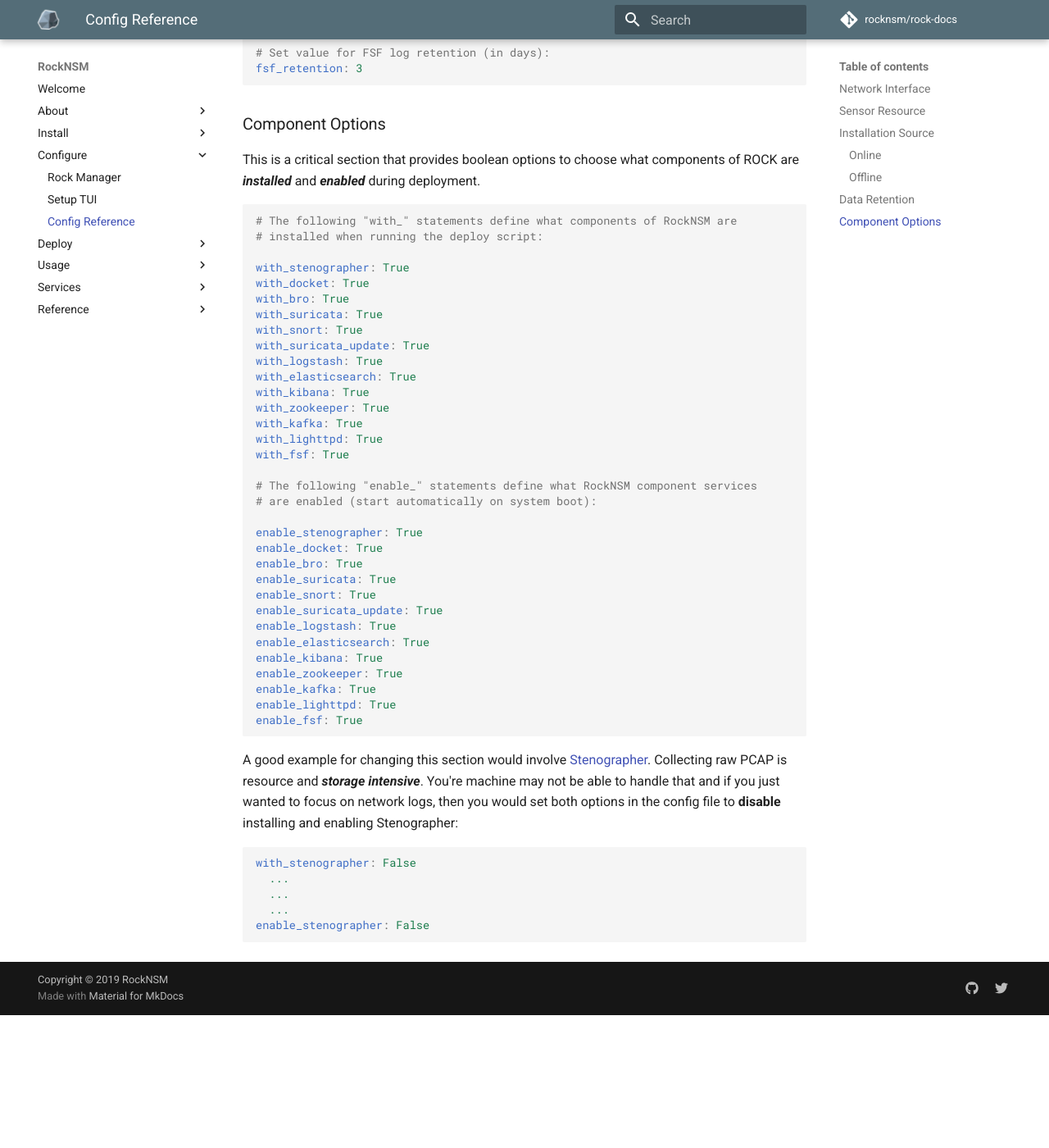
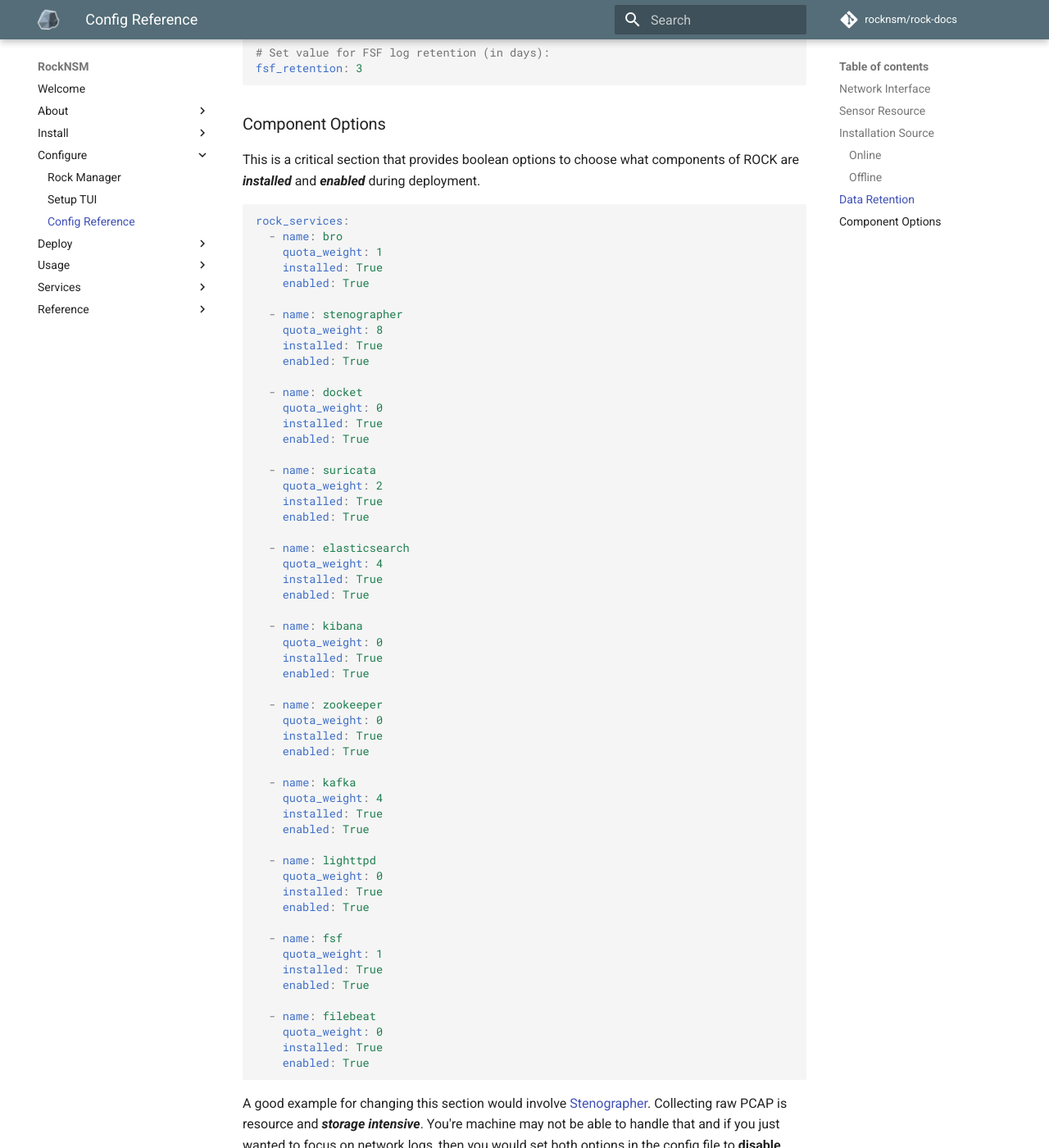
Before and after one commit to rocknsm/rock-docs, an MkDocs documentation site: the page built from docs/configure/reference.md, in a window 1280 px wide and 1400 px high, scrolled down 2515 px. Shown: the whole window at 82% size. Built offline with MkDocs 1.6.1 and Material for MkDocs 9.7.7, drawn with Linux system fonts in a browser that asks for light colours; comment, search, counter and statistics services are not loaded; before the commit the page ends 3753 px from its top, so only the background shows below that; some of the changed text lies outside the part shown.

Commit message:
update latest changes and formatting

````diff
--- a/docs/configure/reference.md
+++ b/docs/configure/reference.md
@@ -116,47 +116,61 @@
 This is a critical section that provides boolean options to choose what components of ROCK are **_installed_** and **_enabled_** during deployment.
 
 ```yml
-# The following "with_" statements define what components of RockNSM are
-# installed when running the deploy script:
+rock_services:
+  - name: bro
+    quota_weight: 1
+    installed: True
+    enabled: True
 
-with_stenographer: True
-with_docket: True
-with_bro: True
-with_suricata: True
-with_snort: True
-with_suricata_update: True
-with_logstash: True
-with_elasticsearch: True
-with_kibana: True
-with_zookeeper: True
-with_kafka: True
-with_lighttpd: True
-with_fsf: True
+  - name: stenographer
+    quota_weight: 8
+    installed: True
+    enabled: True
 
-# The following "enable_" statements define what RockNSM component services
-# are enabled (start automatically on system boot):
+  - name: docket
+    quota_weight: 0
+    installed: True
+    enabled: True
 
-enable_stenographer: True
-enable_docket: True
-enable_bro: True
-enable_suricata: True
-enable_snort: True
-enable_suricata_update: True
-enable_logstash: True
-enable_elasticsearch: True
-enable_kibana: True
-enable_zookeeper: True
-enable_kafka: True
-enable_lighttpd: True
-enable_fsf: True
+  - name: suricata
+    quota_weight: 2
+    installed: True
+    enabled: True
+
+  - name: elasticsearch
+    quota_weight: 4
+    installed: True
+    enabled: True
+
+  - name: kibana
+    quota_weight: 0
+    installed: True
+    enabled: True
+
+  - name: zookeeper
+    quota_weight: 0
+    installed: True
+    enabled: True
+
+  - name: kafka
+    quota_weight: 4
+    installed: True
+    enabled: True
+
+  - name: lighttpd
+    quota_weight: 0
+    installed: True
+    enabled: True
+
+  - name: fsf
+    quota_weight: 1
+    installed: True
+    enabled: True
+
+  - name: filebeat
+    quota_weight: 0
+    installed: True
+    enabled: True
 ```
 
-A good example for changing this section would involve [Stenographer](../services/stenographer.md). Collecting raw PCAP is resource and _**storage intensive**_.  You're machine may not be able to handle that and if you just wanted to focus on network logs, then you would set both options in the config file to **disable** installing and enabling Stenographer:
-
-```yml
-with_stenographer: False
-  ...
-  ...
-  ...
-enable_stenographer: False
-```
+A good example for changing this section would involve [Stenographer](../services/stenographer.md). Collecting raw PCAP is resource and _**storage intensive**_.  You're machine may not be able to handle that and if you just wanted to focus on network logs, then you would set both options in the config file to **disable** installing and enabling Stenographer.
````
Also changed, not shown: docs/reference/changelog.md (+11 -0 lines), docs/reference/latest.md (+20 -34 lines).
